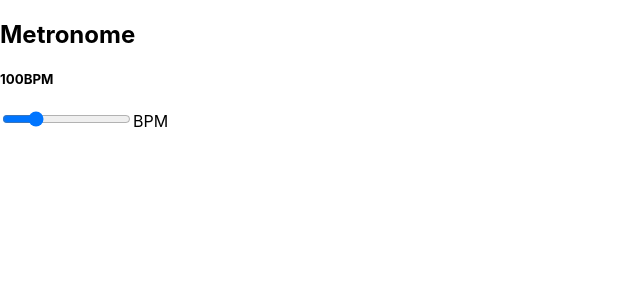
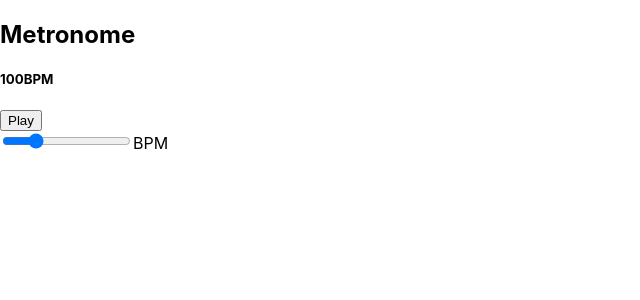
Before and after one commit to ben-barks/react_js_metronome, a React (Create React App) app: page / in a window 1280 px wide. Shown: the top 300 px of the page, without its empty margins (0-640 px from the left). Built offline with nearby package versions, Linux system fonts and the light colour scheme.

Commit message:
visually there

```diff
--- a/src/components/PlayPauseButtons.js
+++ b/src/components/PlayPauseButtons.js
@@ -5,7 +5,9 @@ class PlayPauseButtons extends Component{
   render(){
 
     return(
-
+      <button type="button">Play</button>
     )
   }
 }
+
+export default PlayPauseButtons;
--- a/src/containers/MetronomeContainer.js
+++ b/src/containers/MetronomeContainer.js
@@ -1,5 +1,6 @@
 import React, {Component} from 'react';
 import RangeSlider from '../components/RangeSlider';
+import PlayPauseButtons from '../components/PlayPauseButtons';
 
 class MetronomeContainer extends Component{
   constructor(props) {
@@ -15,7 +16,10 @@ class MetronomeContainer extends Component{
   }
 
   handleBPMchange(newValue){
-    const nIntervId = setInterval(this.changeBPM(newValue), 6);
+    let obj = {}
+    obj[newValue.target.bpm] = newValue.target.value;
+    this.setState(obj);
+    const nIntervId = setInterval(this.changeBPM(newValue), (newValue * 6));
   }
 
   render() {
@@ -23,7 +27,11 @@ class MetronomeContainer extends Component{
       <div>
         <h2>Metronome</h2>
         <h5>{this.state.bpm}BPM</h5>
-        <RangeSlider handleBPMchange={this.handleBPMchange}/>
+        <PlayPauseButtons/>
+        <RangeSlider
+        onChange={(newValue) => {this.handleBPMchange(newValue)}}
+        value={this.state.bpm}
+        />
       </div>
     )
   }
```
